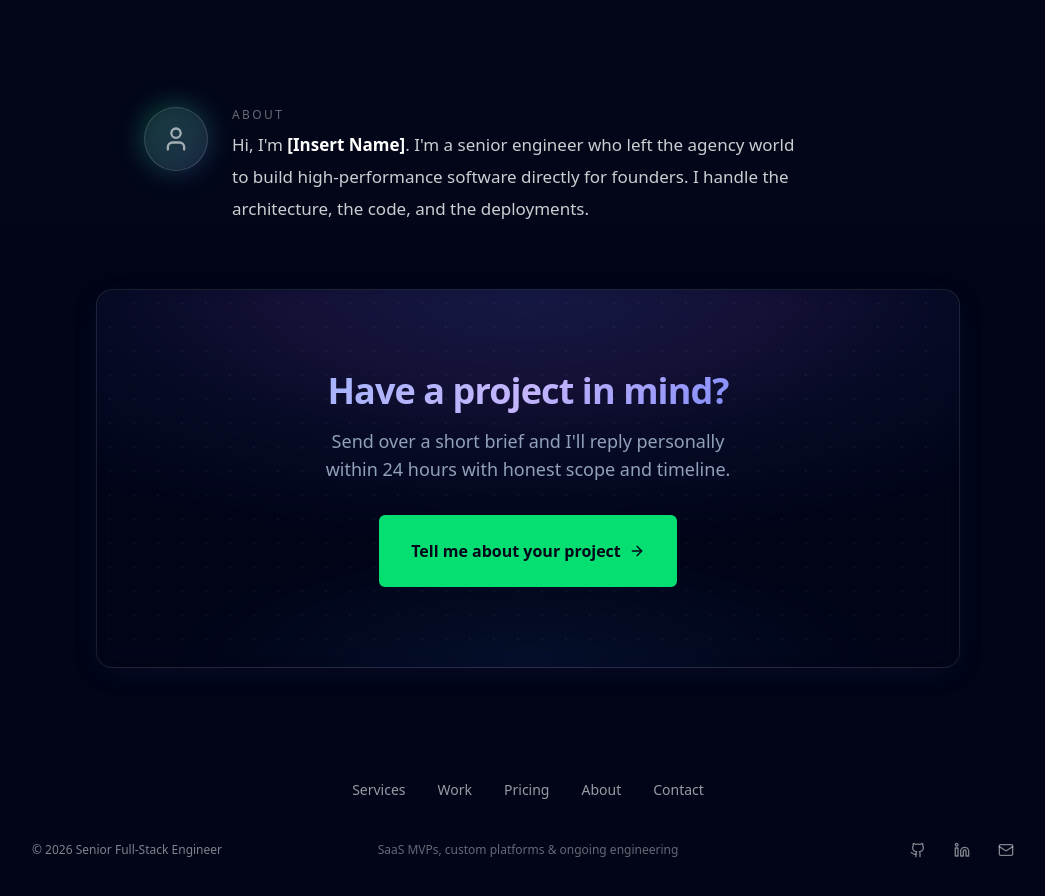
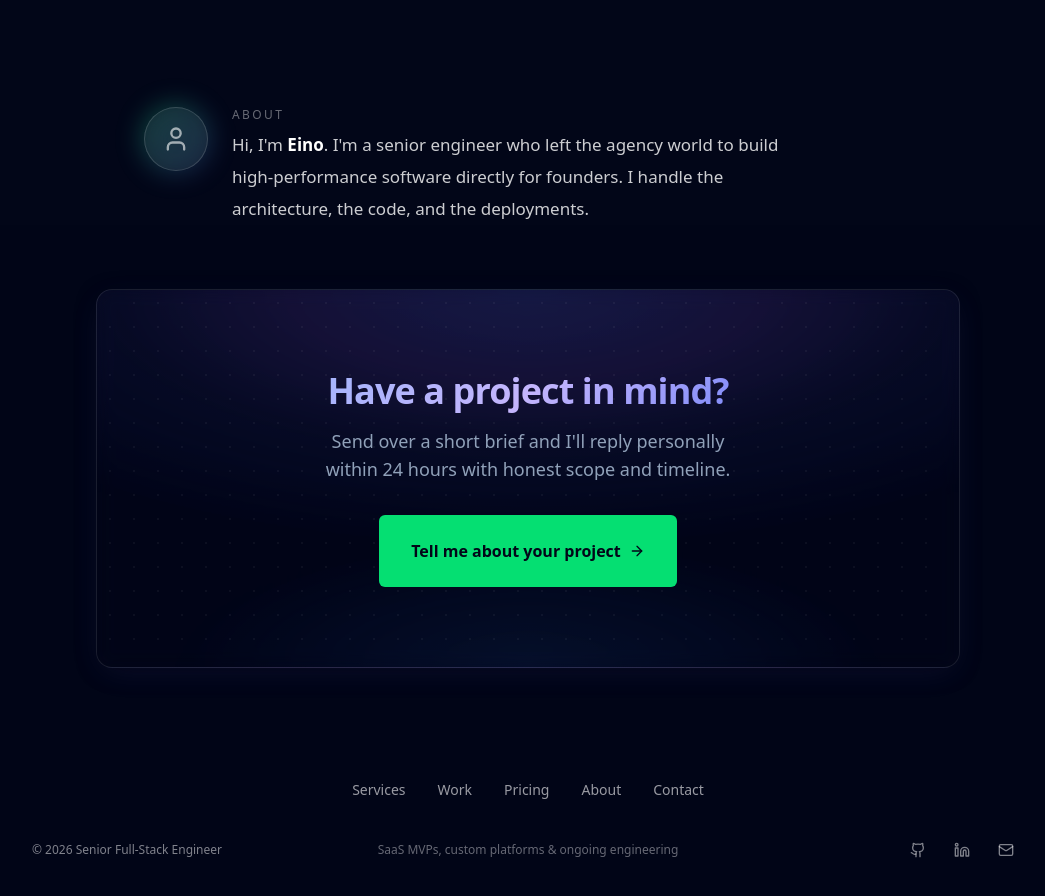
Before and after one commit to EinoTick/landing-pages, a React (Vite) app in the folder fifth-react-based-landing-page/: page / in a window 1280 px wide. Shown: the part 3920-4816 px from the top of the page, without its empty margins (112-1157 px from the left). Built offline with nearby package versions, Linux system fonts and the light colour scheme.

Commit message:
Update name

```diff
--- a/fifth-react-based-landing-page/src/components/landing/AboutMe.tsx
+++ b/fifth-react-based-landing-page/src/components/landing/AboutMe.tsx
@@ -27,7 +27,7 @@
             </p>
             <p className="text-base md:text-[17px] text-white/80 leading-7 md:leading-8 max-w-xl">
               Hi, I'm{" "}
-              <span className="text-white font-semibold">[Insert Name]</span>.
+              <span className="text-white font-semibold">Eino</span>.
               I'm a senior engineer who left the agency world to build
               high-performance software directly for founders. I handle the
               architecture, the code, and the deployments.
```
